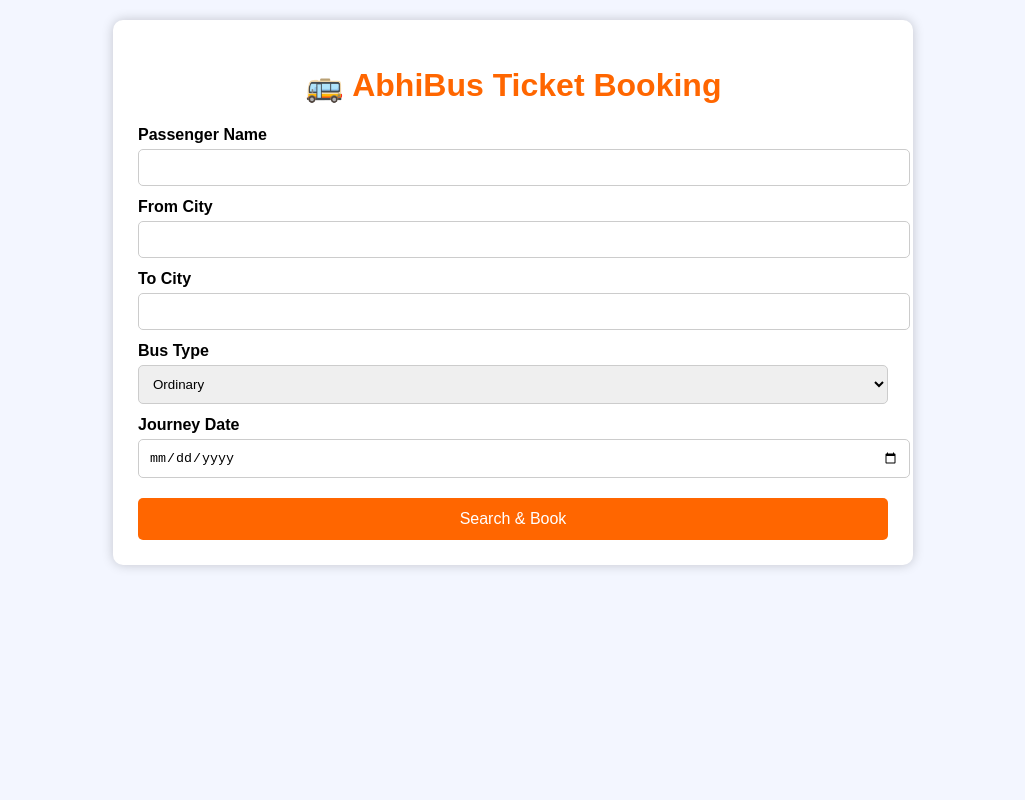
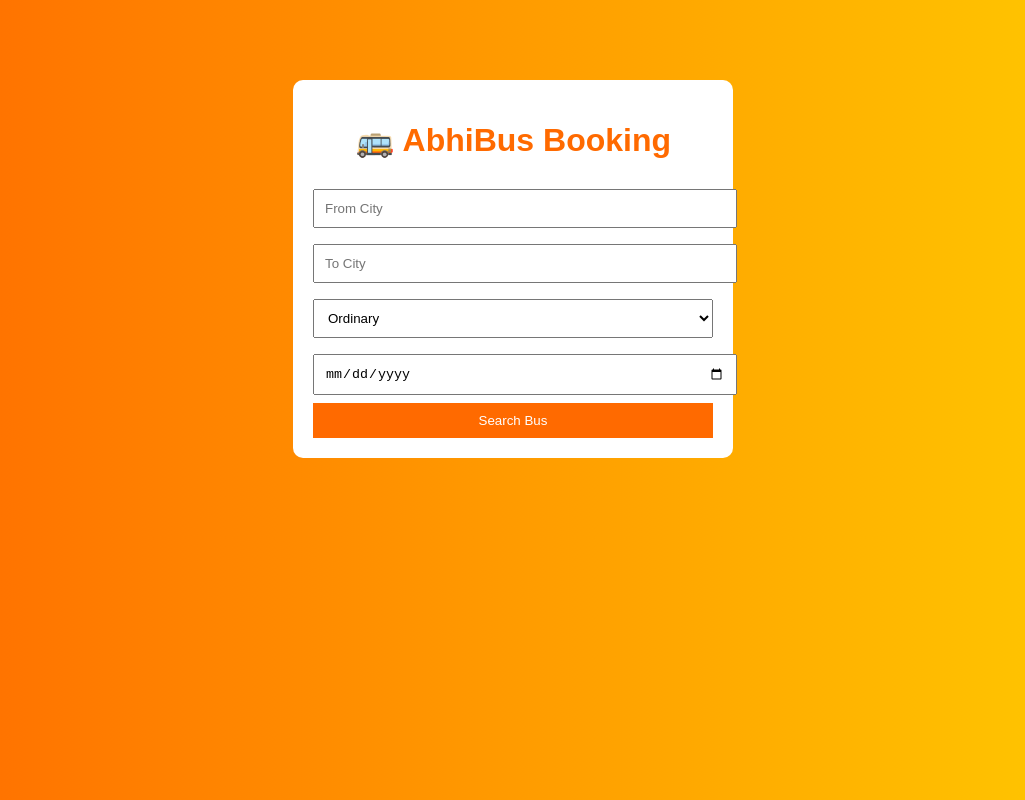
Before and after one commit to Jayarambehara/Myrepo, a plain HTML site: page index.html in a window 1280 px wide. Shown: the whole page, without its empty margins (127-1152 px from the left). Drawn offline with Linux system fonts and the light colour scheme.

Commit message:
Update index.html

```diff
--- a/index.html
+++ b/index.html
@@ -1,53 +1,39 @@
 <!DOCTYPE html>
 <html>
 <head>
-    <title>AbhiBus Booking System</title>
+    <title>AbhiBus Clone</title>
     <style>
         body {
-            font-family: Arial, sans-serif;
             margin: 0;
-            padding: 20px;
-            background: #f3f6ff;
+            font-family: Arial;
+            background: linear-gradient(to right, #ff6a00, #ffcc00);
         }
 
-        .container {
-            max-width: 750px;
-            margin: auto;
+        .box {
+            width: 400px;
+            margin: 80px auto;
             background: white;
-            padding: 25px;
+            padding: 20px;
             border-radius: 10px;
-            box-shadow: 0 0 12px rgba(0,0,0,0.2);
         }
 
         h1 {
             text-align: center;
-            color: #ff6600;
-        }
-
-        label {
-            display: block;
-            margin-top: 12px;
-            font-weight: bold;
+            color: #ff6a00;
         }
 
         input, select {
             width: 100%;
             padding: 10px;
-            margin-top: 5px;
-            border: 1px solid #ccc;
-            border-radius: 5px;
+            margin: 8px 0;
         }
 
         button {
             width: 100%;
-            padding: 12px;
-            margin-top: 20px;
-            background: #ff6600;
+            padding: 10px;
+            background: #ff6a00;
             color: white;
             border: none;
-            font-size: 16px;
-            border-radius: 5px;
-            cursor: pointer;
         }
 
         button:hover {
@@ -55,73 +41,51 @@
         }
 
         #result {
+            margin-top: 15px;
+            padding: 10px;
+            background: #eaffea;
             display: none;
-            margin-top: 20px;
-            padding: 15px;
-            background: #e8f5e9;
-            border-radius: 8px;
-        }
-
-        .tag {
-            color: #ff6600;
-            font-weight: bold;
         }
     </style>
 </head>
+
 <body>
 
-<div class="container">
-    <h1>🚌 AbhiBus Ticket Booking</h1>
+<div class="box">
+    <h1>🚌 AbhiBus Booking</h1>
 
-    <label>Passenger Name</label>
-    <input type="text" id="name">
+    <input id="from" placeholder="From City">
+    <input id="to" placeholder="To City">
 
-    <label>From City</label>
-    <input type="text" id="from">
-
-    <label>To City</label>
-    <input type="text" id="to">
-
-    <label>Bus Type</label>
     <select id="type">
         <option>Ordinary</option>
         <option>Express</option>
         <option>Sleeper</option>
-        <option>AC Volvo</option>
+        <option>AC</option>
     </select>
 
-    <label>Journey Date</label>
     <input type="date" id="date">
 
-    <button onclick="bookBus()">Search & Book</button>
+    <button onclick="book()">Search Bus</button>
 
     <div id="result"></div>
 </div>
 
 <script>
-function bookBus() {
-
-    let name = document.getElementById("name").value;
+function book() {
     let from = document.getElementById("from").value;
     let to = document.getElementById("to").value;
     let type = document.getElementById("type").value;
     let date = document.getElementById("date").value;
 
-    let bookingId = "ABH" + Math.floor(Math.random() * 1000000);
-    let seatNo = Math.floor(Math.random() * 50) + 1;
-    let fare = Math.floor(Math.random() * 1000) + 200;
+    let id = "BUS" + Math.floor(Math.random()*9999);
 
     document.getElementById("result").style.display = "block";
-    document.getElementById("result").innerHTML = `
-        <h2>🎫 Booking Confirmed</h2>
-        <p><span class="tag">Booking ID:</span> ${bookingId}</p>
-        <p><span class="tag">Passenger:</span> ${name}</p>
-        <p><span class="tag">Route:</span> ${from} ➜ ${to}</p>
-        <p><span class="tag">Bus Type:</span> ${type}</p>
-        <p><span class="tag">Date:</span> ${date}</p>
-        <p><span class="tag">Seat No:</span> ${seatNo}</p>
-        <p><span class="tag">Fare:</span> ₹${fare}</p>
-    `;
+    document.getElementById("result").innerHTML =
+        "Booking ID: " + id + "<br>" +
+        "Route: " + from + " → " + to + "<br>" +
+        "Type: " + type + "<br>" +
+        "Date: " + date;
 }
 </script>
 
```
